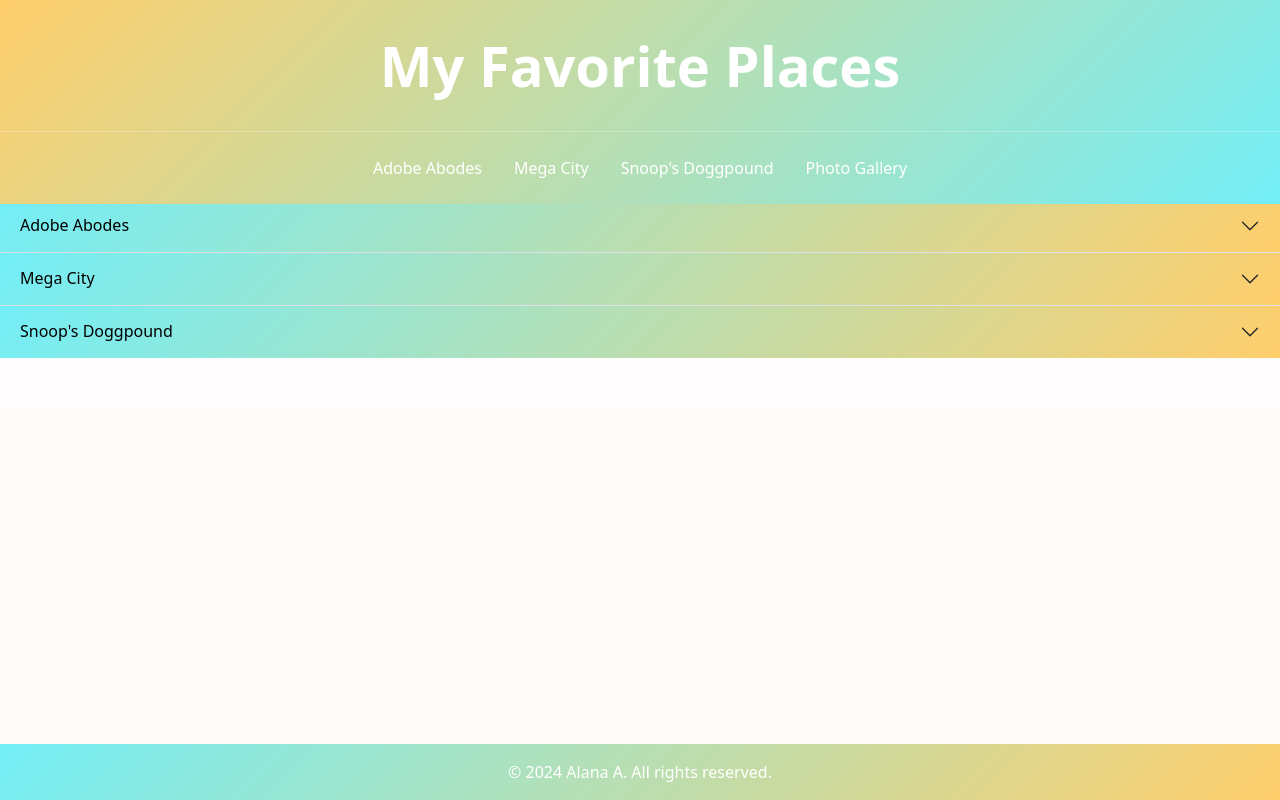
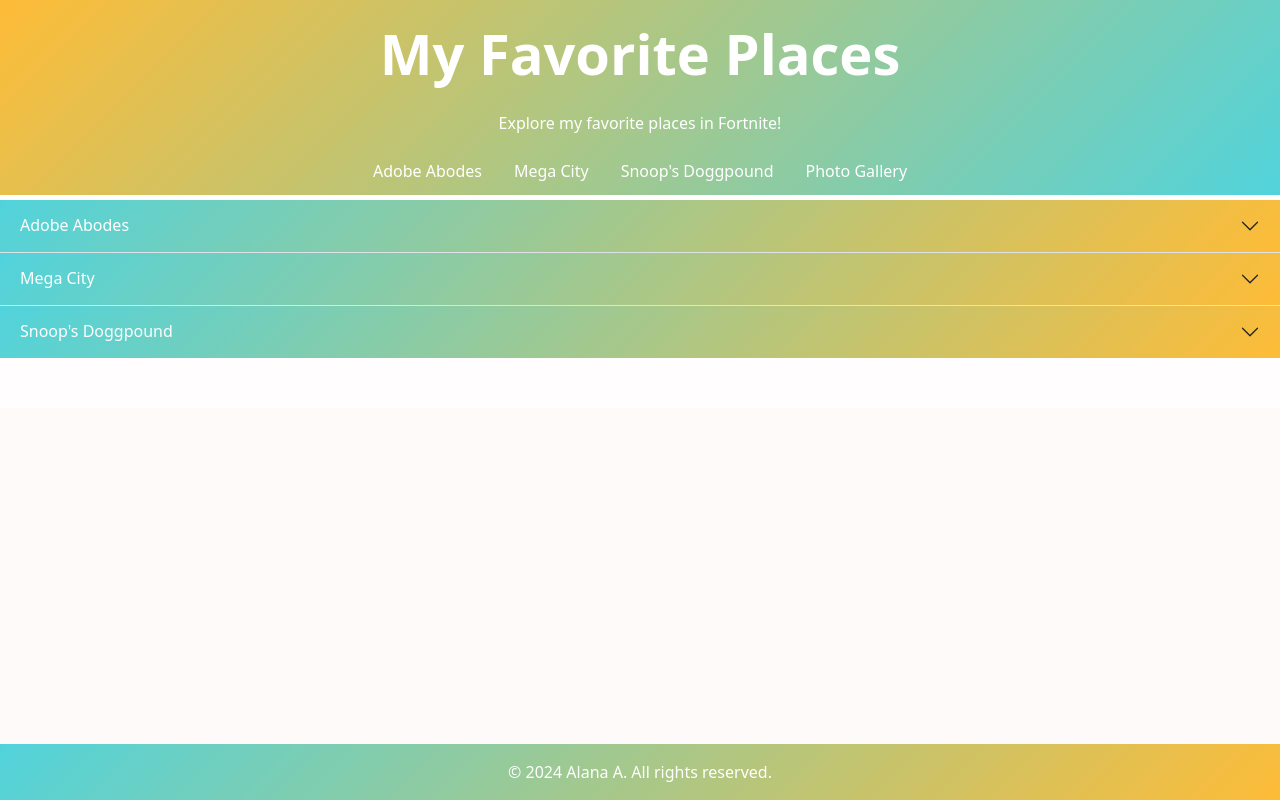
Before and after one commit to alana206/alana-favorite-places, a plain HTML site: page index.html in a window 1280 px wide. Drawn offline with nearby package versions, Linux system fonts and the light colour scheme.

Commit message:
Refactor header structure and update color scheme for improved aesthetics and readability

```diff
--- a/index.html
+++ b/index.html
@@ -8,9 +8,9 @@
     <link href="styles/styles.css" rel="stylesheet">
 </head>
 <body>
-    <header class="custom-header text-white py-3">
-        <h1 class="text-center py-3 display-4 fw-bold">My Favorite Places</h1>
-        <hr>
+    <header class="custom-header text-white py-1">
+        <h2 class="text-center py-3 display-4 fw-bold">My Favorite Places</h2>
+        <p class="text-center">Explore my favorite places in Fortnite!</p>
         <nav class="text-center">
             <ul class="nav justify-content-center">
                 <li class="nav-item"><a class="nav-link text-white" data-bs-toggle="collapse" href="#place1">Adobe Abodes</a></li>
--- a/styles/styles.css
+++ b/styles/styles.css
@@ -1,7 +1,7 @@
 :root {
-    --primary-color: #ffce6b;
-    --secondary-color: #73eef7;
-    --accent-color:rgb(112, 112, 112);
+    --primary-color: #febc37;
+    --secondary-color: #51d3dc;
+    --accent-color:#0a595f;
 }
 html {
 
@@ -43,7 +43,7 @@ html {
 
 .accordion-button {
     background: linear-gradient(135deg, var(--secondary-color), var(--primary-color)) !important;
-    color: rgb(0, 0, 0) !important;
+    color:rgb(255, 253, 253) !important;
 }
 
 .accordion-button:not(.collapsed) {
@@ -57,7 +57,7 @@ html {
 }
 
 .carousel-caption {
-    background-color: var(--primary-color)
+    background-color: var(--primary-color) !important;
     border-radius: 15px;
     padding: 20px;
 }
@@ -70,7 +70,7 @@ html {
 }
 
 main {
-    padding-top: 200px; /* Increased from 200px to 250px */
+    padding-top: 200px;
     padding-bottom: 50px;
     flex: 1;
     background-color: rgb(255, 253, 253);
```
